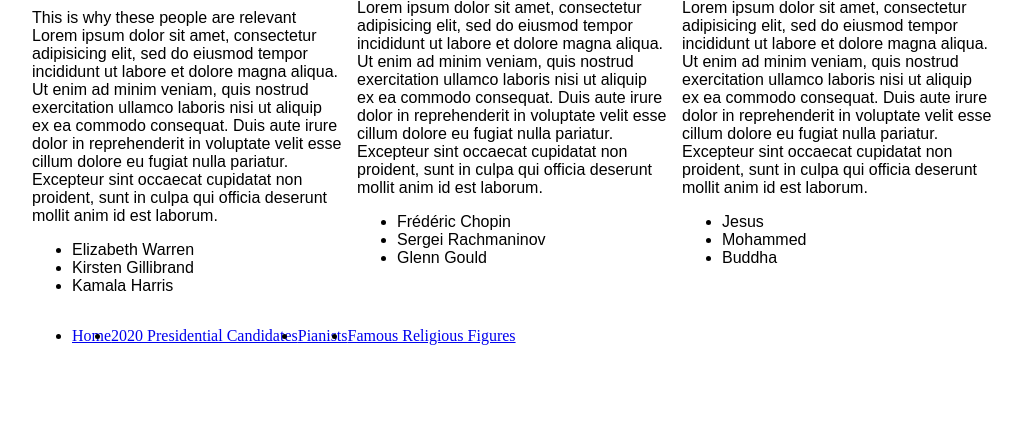
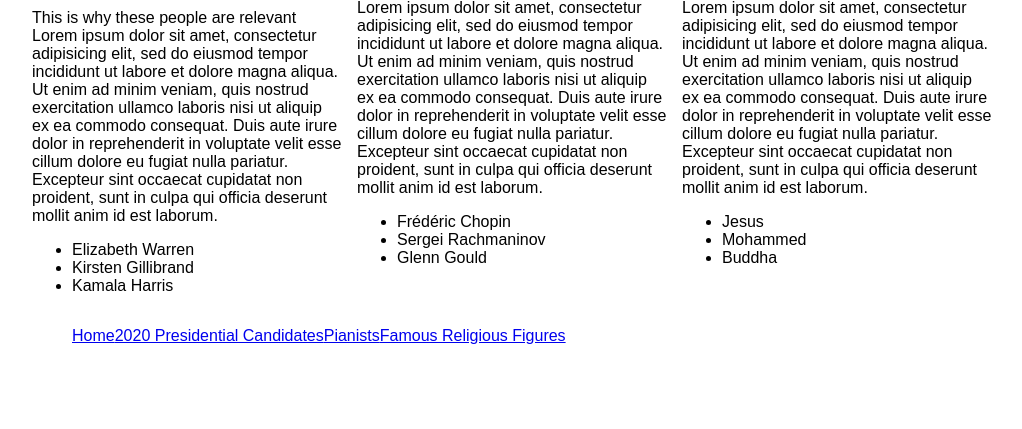
Before and after one commit to yzeng810/smash-website, a PHP site: page / in a window 1280 px wide. Shown: the part 187-616 px from the top of the page, without its empty margins (128-1150 px from the left). Run offline with PHP 8.4, Linux system fonts and the light colour scheme.

Commit message:
Apply no bullets to nav only, not all li

```diff
--- a/css/styles.css
+++ b/css/styles.css
@@ -24,5 +24,14 @@ nav ul {
 }
 
 nav li {
-	font-family: 'Source Sans Pro', serif;
+	font-family: 'Source Sans Pro', sans-serif;
 }
+
+
+nav li {
+	list-style-type: none;
+}
+
+h2 {
+	grid-column: 1/4;
+}
--- a/religious.html
+++ b/religious.html
@@ -62,7 +62,7 @@ In Islamic belief, Muhammad is regarded as the last prophet sent by God. Quran 1
 
 <h4>Teachings</h4>
 
-<p>According to Tilmann Vetter, the core of earliest Buddhism is the practice of dhyāna, as a workable alternative to painful ascetic practices.Bronkhorst agrees that Dhyāna was a Buddhist invention, whereas Norman notes that "the Buddha's way to release [...] was by means of meditative practices. Discriminating insight into transiency as a separate path to liberation was a later development. According to the Mahāsaccakasutta,[note 21] from the fourth jhana the Buddha gained bodhi. Yet, it is not clear what he was awakened to. According to Schmithausen and Bronkhorst, "liberating insight" is a later addition to this text, and reflects a later development and understanding in early Buddhism. The mentioning of the four truths as constituting "liberating insight" introduces a logical problem, since the four truths depict a linear path of practice, the knowledge of which is in itself not depicted as being liberatin.</p>
+<p>According to Tilmann Vetter, the core of earliest Buddhism is the practice of dhyāna, as a workable alternative to painful ascetic practices.Bronkhorst agrees that Dhyāna was a Buddhist invention, whereas Norman notes that "the Buddha's way to release [...] was by means of meditative practices. Discriminating insight into transiency as a separate path to liberation was a later development. According to the Mahāsaccakasutta,[note 21] from the fourth jhana the Buddha gained bodhi. Yet, it is not clear what he was awakened to. According to Schmithausen and Bronkhorst, "liberating insight" is a later addition to this text, and reflects a later development and understanding in early Buddhism. The mentioning of the four truths as constituting "liberating insight" introduces a logical problem, since the four truths depict a linear path of practice, the knowledge of which is in itself not depicted as being liberating.</p>
 </section>
 </body>
 </html>
```
